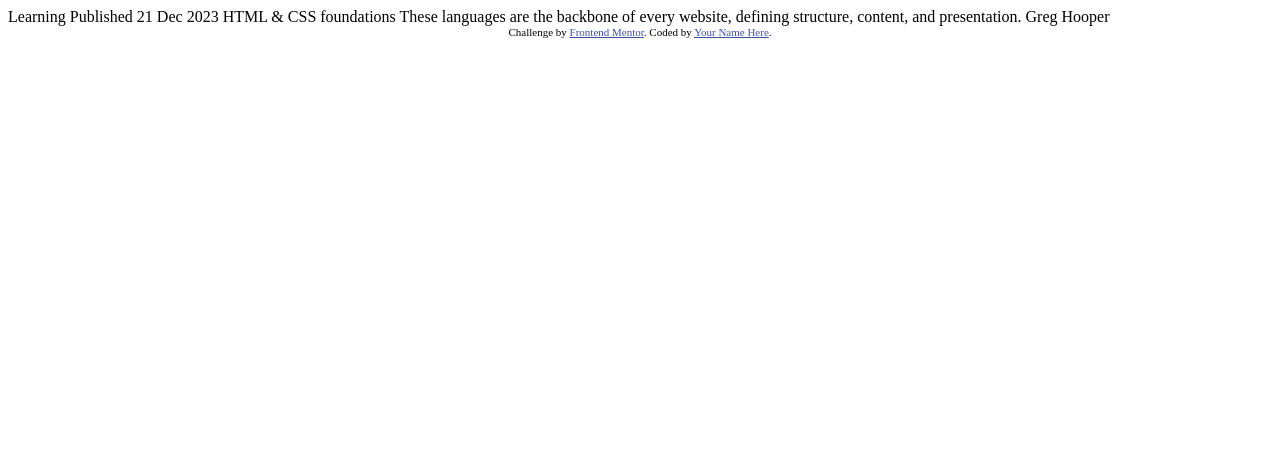
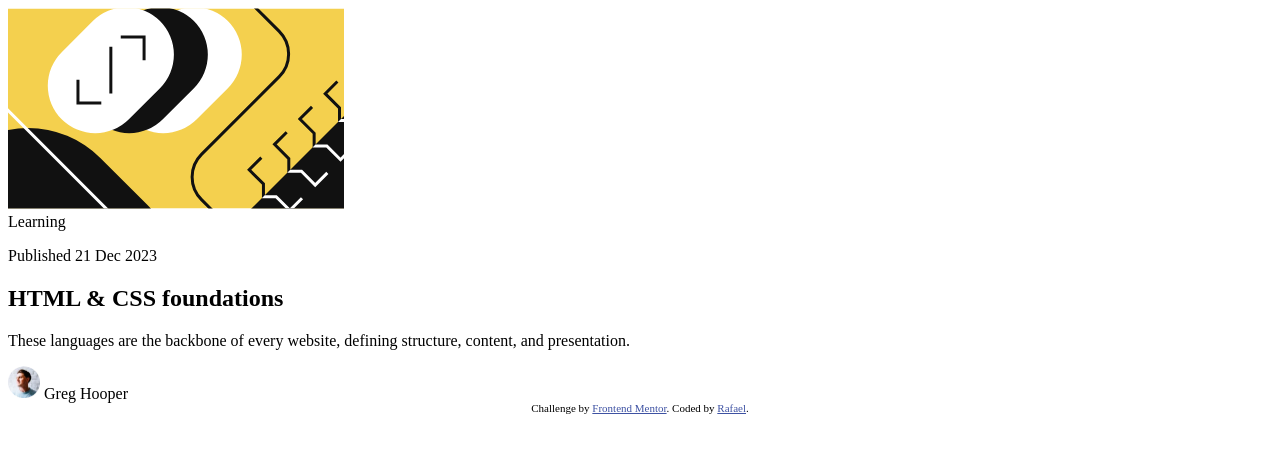
Before and after one commit to rafael-study-repo/blog-preview-card, a plain HTML site: page index.html in a window 1280 px wide. Drawn offline with Linux system fonts and the light colour scheme.

Commit message:
refactor: update HTML structure

```diff
--- a/index.html
+++ b/index.html
@@ -1,34 +1,78 @@
 <!DOCTYPE html>
 <html lang="en">
   <head>
-  <meta charset="UTF-8">
-  <meta name="viewport" content="width=device-width, initial-scale=1.0"> <!-- displays site properly based on user's device -->
+    <meta charset="UTF-8" />
+    <meta name="viewport" content="width=device-width, initial-scale=1.0" />
+    <meta
+      name="description"
+      content="Discover engaging blog previews that make learning fun! Dive into insightful articles and tips to boost your knowledge and skills today."
+    />
 
-  <link rel="icon" type="image/png" sizes="32x32" href="./assets/images/favicon-32x32.png">
+    <link
+      rel="icon"
+      type="image/png"
+      sizes="32x32"
+      href="./assets/images/favicon-32x32.png"
+    />
 
     <title>Frontend Mentor | Blog preview card</title>
 
-  <!-- Feel free to remove these styles or customise in your own stylesheet 👍 -->
+    <!-- Feel free to remove these styles or customize in your own stylesheet 👍 -->
     <style>
-    .attribution { font-size: 11px; text-align: center; }
-    .attribution a { color: hsl(228, 45%, 44%); }
+      .attribution {
+        font-size: 11px;
+        text-align: center;
+      }
+
+      .attribution a {
+        color: hsl(228, 45%, 44%);
+      }
     </style>
   </head>
   <body>
+    <!-- It could be a div or section, depending on the context. -->
+    <article class="card">
+      <img
+        class="card__image"
+        src="assets/images/illustration-article.svg"
+        alt="Yellow and black logo featuring a black and white image at its center."
+      />
 
-  Learning
+      <div class="card__content">
+        <span class="card__content-category">Learning</span>
 
-  Published 21 Dec 2023
+        <p class="card__content-date">
+          <time datetime="2023-12-21">Published 21 Dec 2023</time>
+        </p>
 
-  HTML & CSS foundations
+        <h1 class="card__content-title">HTML & CSS foundations</h1>
 
-  These languages are the backbone of every website, defining structure, content, and presentation.
+        <p class="card__content-description">
+          These languages are the backbone of every website, defining structure,
+          content, and presentation.
+        </p>
+      </div>
 
-  Greg Hooper
+      <div class="card__author">
+        <img
+          class="card__author-avatar"
+          src="assets/images/image-avatar.webp"
+          alt="Author's avatar"
+          width="32"
+        />
+
+        <span class="card__author-name"> Greg Hooper</span>
+      </div>
+    </article>
 
     <div class="attribution">
-    Challenge by <a href="https://www.frontendmentor.io?ref=challenge" target="_blank">Frontend Mentor</a>.
-    Coded by <a href="#">Your Name Here</a>.
+      Challenge by
+      <a
+        href="https://www.frontendmentor.io?ref=challenge"
+        target="_blank"
+        rel="noopener noreferrer"
+        >Frontend Mentor</a
+      >. Coded by <a href="https://github.com/rafael-study-repo">Rafael</a>.
     </div>
   </body>
 </html>
```
Lines whose indentation alone changed are shown as unchanged.
